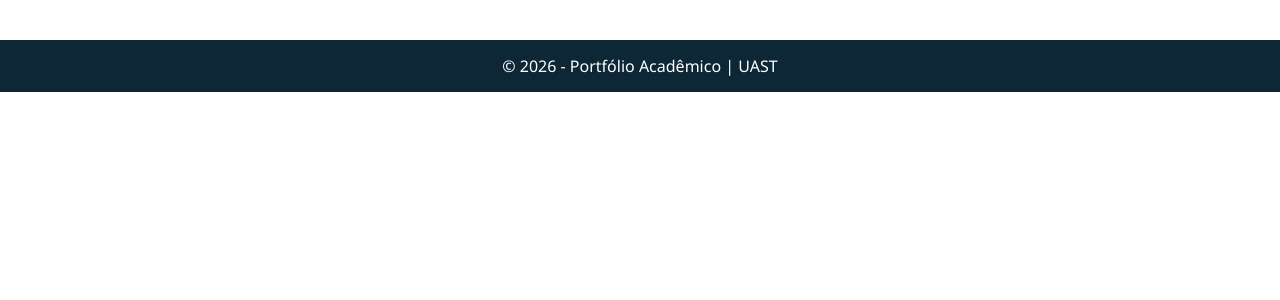
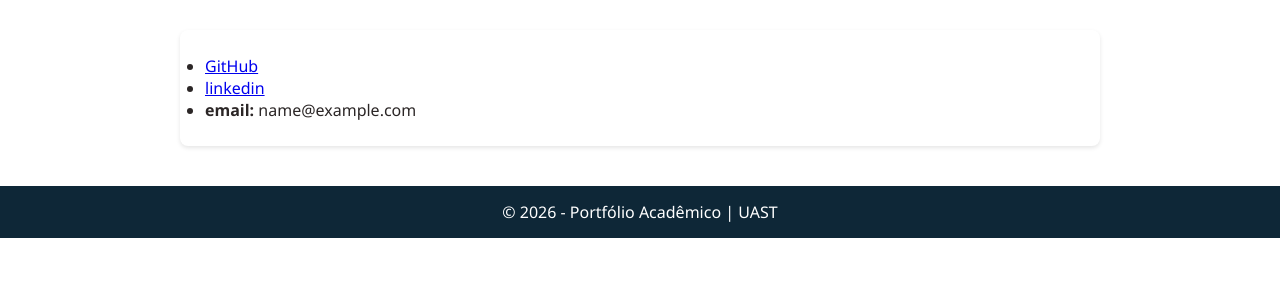
Before and after one commit to LuisMiguelBL/project_my_repositorie_web, a Django app: template portifolio/templates/portifolio/contato.html in a window 1280 px wide. Shown: the part 127-427 px from the top of the page. Run offline with Django 5.2, Linux system fonts and the light colour scheme; the template is opened without the code that fills it: most values are stand-ins (such as "Sample title", 1, 10 or a date in 2020).

Commit message:
feat: colocados os dados para contato

```diff
--- a/portifolio/templates/portifolio/contato.html
+++ b/portifolio/templates/portifolio/contato.html
@@ -3,3 +3,27 @@
 {% block title %}Contato - Meu Contato {%endblock %}
 
 {% block header_title %} Meu Contato {%endblock %}
+{% block extra_css %}
+.secao {
+    background: white;
+    padding: 25px;
+    margin-bottom: 20px;
+    border-radius: 8px;
+    box-shadow: 0 2px 4px rgba(0,0,0,0.1);
+}
+
+{% endblock %}
+
+
+{% block content %}
+    <div class="secao">
+        {% if pessoa %}
+        <ul>
+            <li><a href="{{ pessoa.link_git }}">GitHub</a></li>
+            <li><a href="{{ pessoa.link_linkedin }}">linkedin</a></li>
+            <li><strong>email: </strong> {{ pessoa.email }}</li>
+        </ul>
+    {% endif %}
+    </div>
+
+{% endblock %}
```
